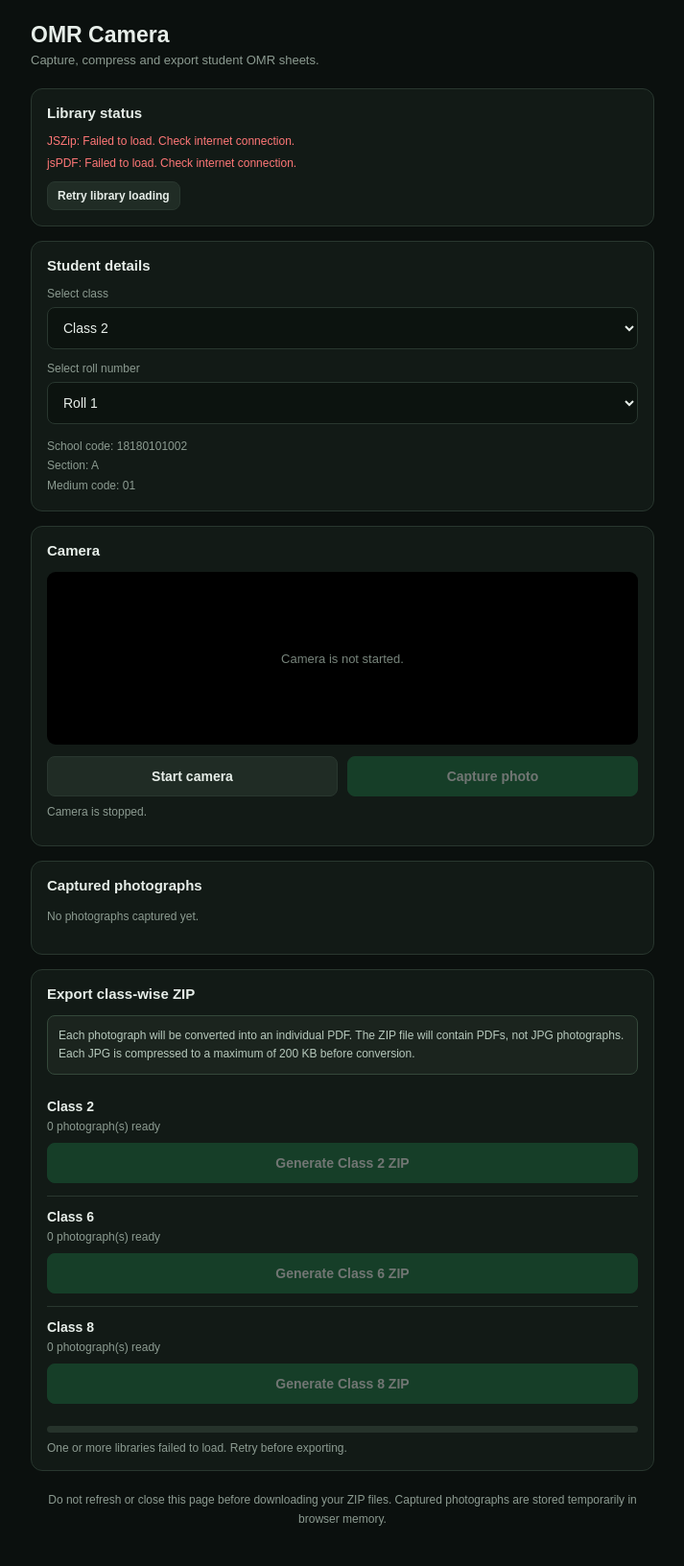
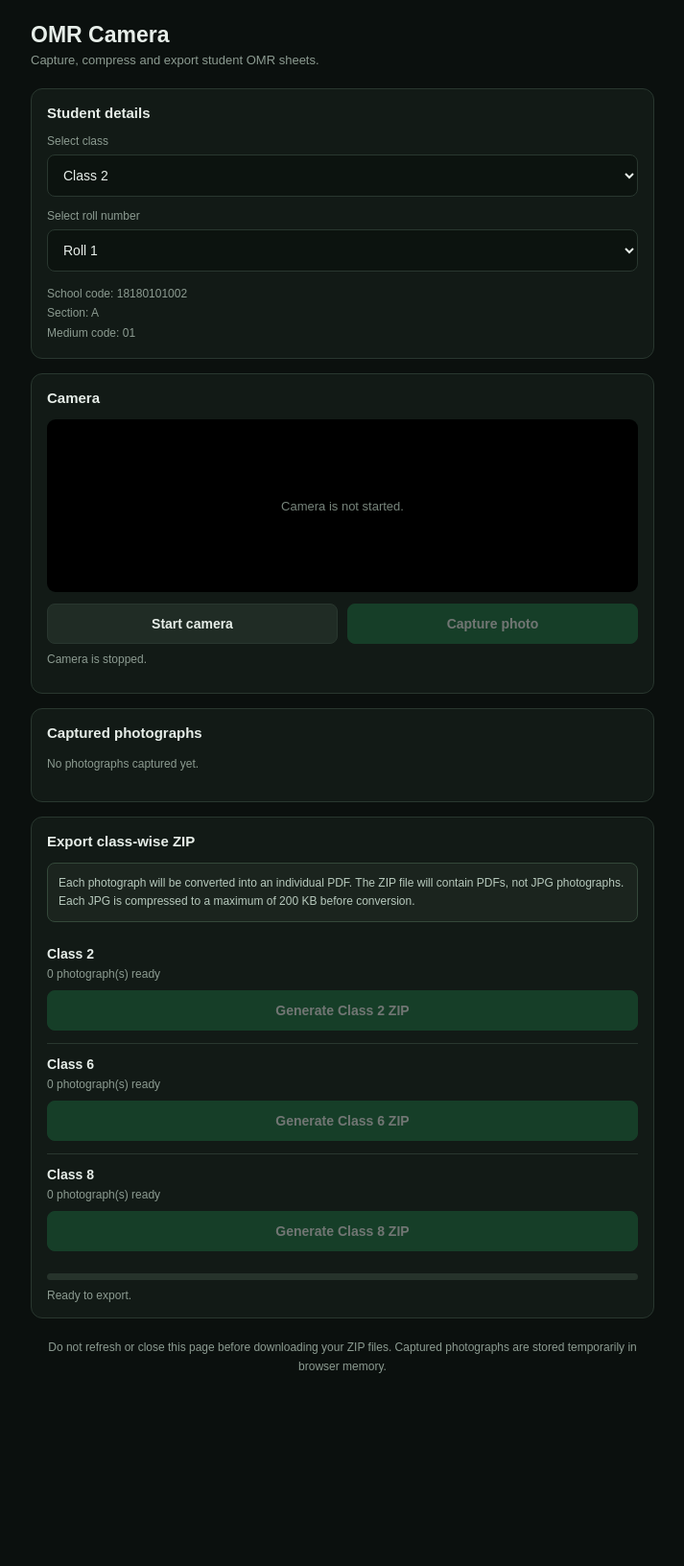
Before and after one commit to lpupmarks/lpupmarks.github.io, a Jekyll site: the page parakh.html, which Jekyll copies as it is, in a window 1280 px wide. Shown: the whole page at 96% size, without its empty margins (283-996 px from the left). Built offline with Jekyll 4.4.1, drawn with Linux system fonts in a browser that asks for light colours; after the commit the page ends 1473 px from its top, so only the background shows below that.

Commit message:
update parakh.html

```diff
--- a/parakh.html
+++ b/parakh.html
@@ -259,7 +259,7 @@ video {
     <div class="subtitle">Capture, compress and export student OMR sheets.</div>
 
     <!-- LIBRARY STATUS -->
-    <div class="panel">
+    <!-- div class="panel">
         <h2>Library status</h2>
 
         <div id="jszipStatus" class="status loading">
@@ -274,7 +274,7 @@ video {
                 style="margin-top:12px;" onclick="loadLibraries()">
             Retry library loading
         </button>
-    </div>
+    </!div>
 
     <!-- STUDENT SELECTION -->
     <div class="panel">
```
